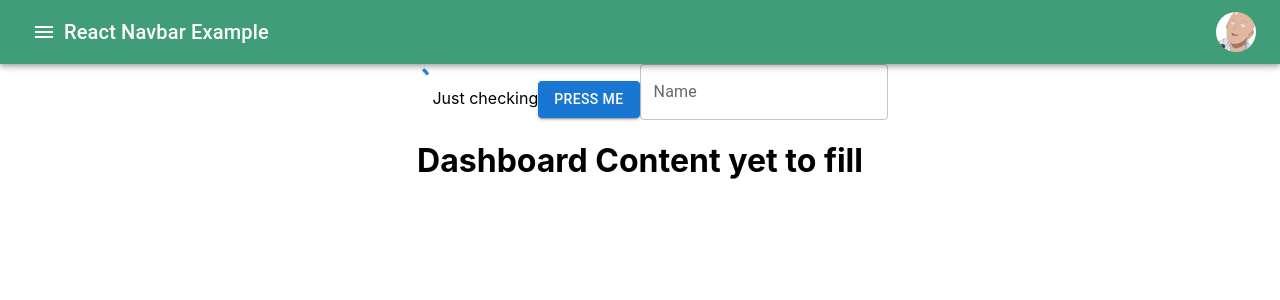
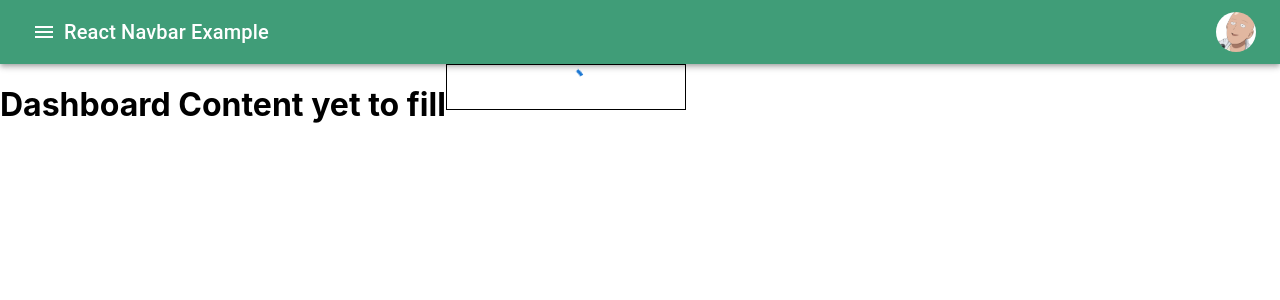
Before and after one commit to Practice-Raju/reactmaterialuipractice, a React (Create React App) app: page / in a window 1280 px wide. Shown: the top 300 px of the page. Built offline with nearby package versions, Linux system fonts and the light colour scheme.

Commit message:
backing some of pending commits

```diff
--- a/src/App.css
+++ b/src/App.css
@@ -36,3 +36,23 @@
     transform: rotate(360deg);
   }
 }
+
+.css-1u7opae {
+  top: var(--MuiDocs-header-height);
+  -webkit-order: 1;
+  -ms-flex-order: 1;
+  order: 1;
+  width: 240px;
+  -webkit-flex-shrink: 0;
+  -ms-flex-negative: 0;
+  flex-shrink: 0;
+  position: -webkit-sticky;
+  position: sticky;
+  height: calc(100vh - var(--MuiDocs-header-height));
+  overflow-y: auto;
+  padding: 16px 32px 16px 0px;
+  display: none;
+}
+.ukraine{
+  border:solid black 1px;
+}
--- a/src/App.js
+++ b/src/App.js
@@ -1,6 +1,10 @@
 
 import './App.css';
-import {Button, TextField} from '@mui/material';
+import {
+  Button,
+  TextField,
+  Drawer
+} from '@mui/material';
 import Header from './hoc/NavBar';
 import Dashboard from './pages/dashboard';
 import CircularProgress from '@mui/material/CircularProgress';
@@ -8,11 +12,17 @@ function App() {
   return (
     <div className="App">
       <Header/>
-     <CircularProgress></CircularProgress>
-      Just checking
-      <Button color="primary" variant='contained'>Press me </Button>
-      <TextField id="name" label="Name" variant="outlined" />
+      <div style={{display:'flex'}}>
       <Dashboard/>
+      <nav style={{position:'sticky', width:'240px'}}>
+        <a>
+          <div className='ukraine'>
+            <CircularProgress/>
+          </div>
+        </a>
+      </nav>
+      </div>
+
     </div>
   );
 }
--- a/src/hoc/NavBar.js
+++ b/src/hoc/NavBar.js
@@ -67,7 +67,7 @@ function NavBar() {
 
           </Typography>
         <Box sx={{ flexGrow: 0 }}>
-            <Tooltip title="Open settings">
+            <Tooltip title="Profile settings">
               <IconButton onClick={handleOpenUserMenu} sx={{ p: 0 }}>
                 <Avatar alt="Murugaraju" src="/static/images/avatar/saitama-pic.png" />
               </IconButton>
```
